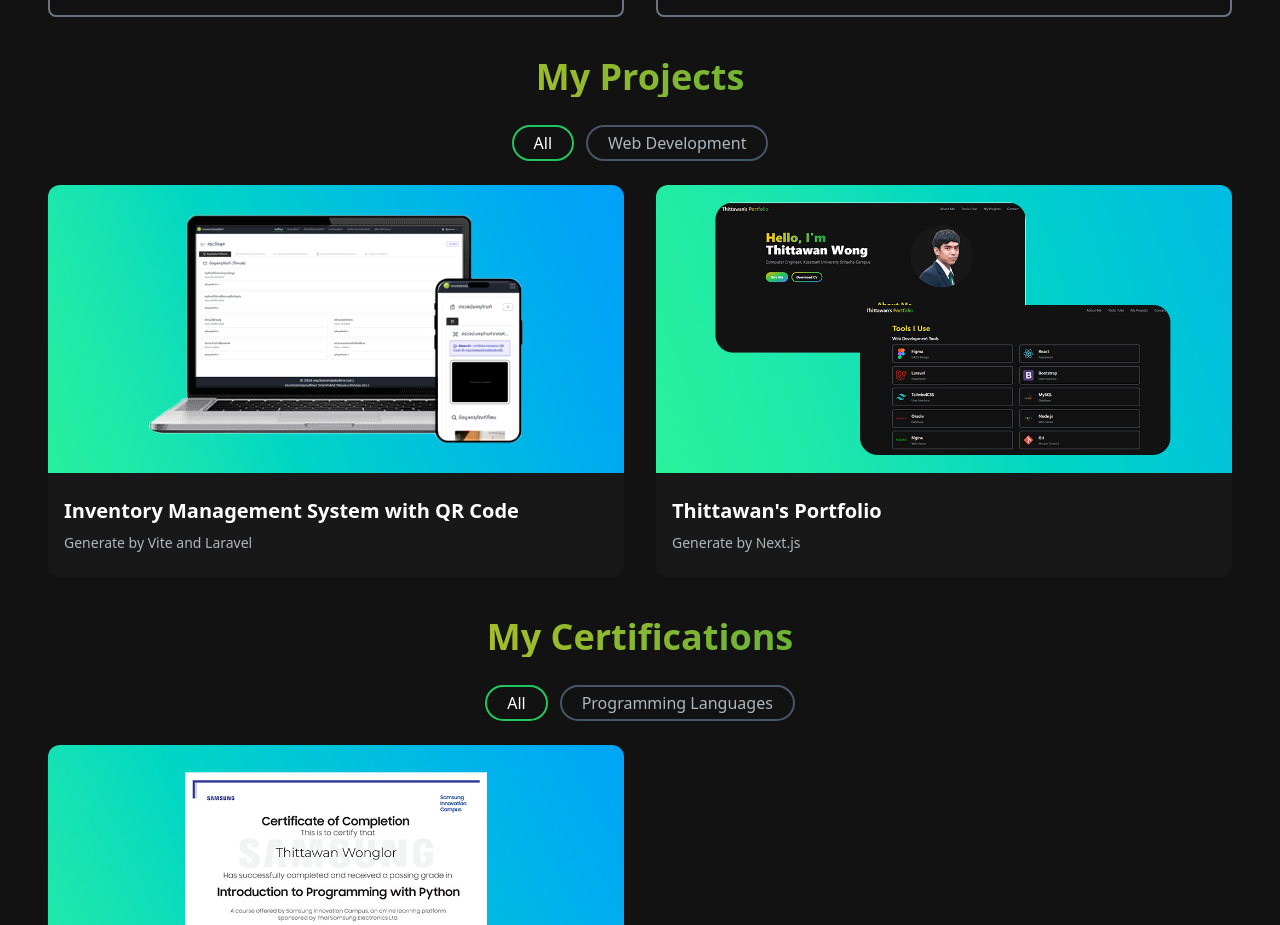
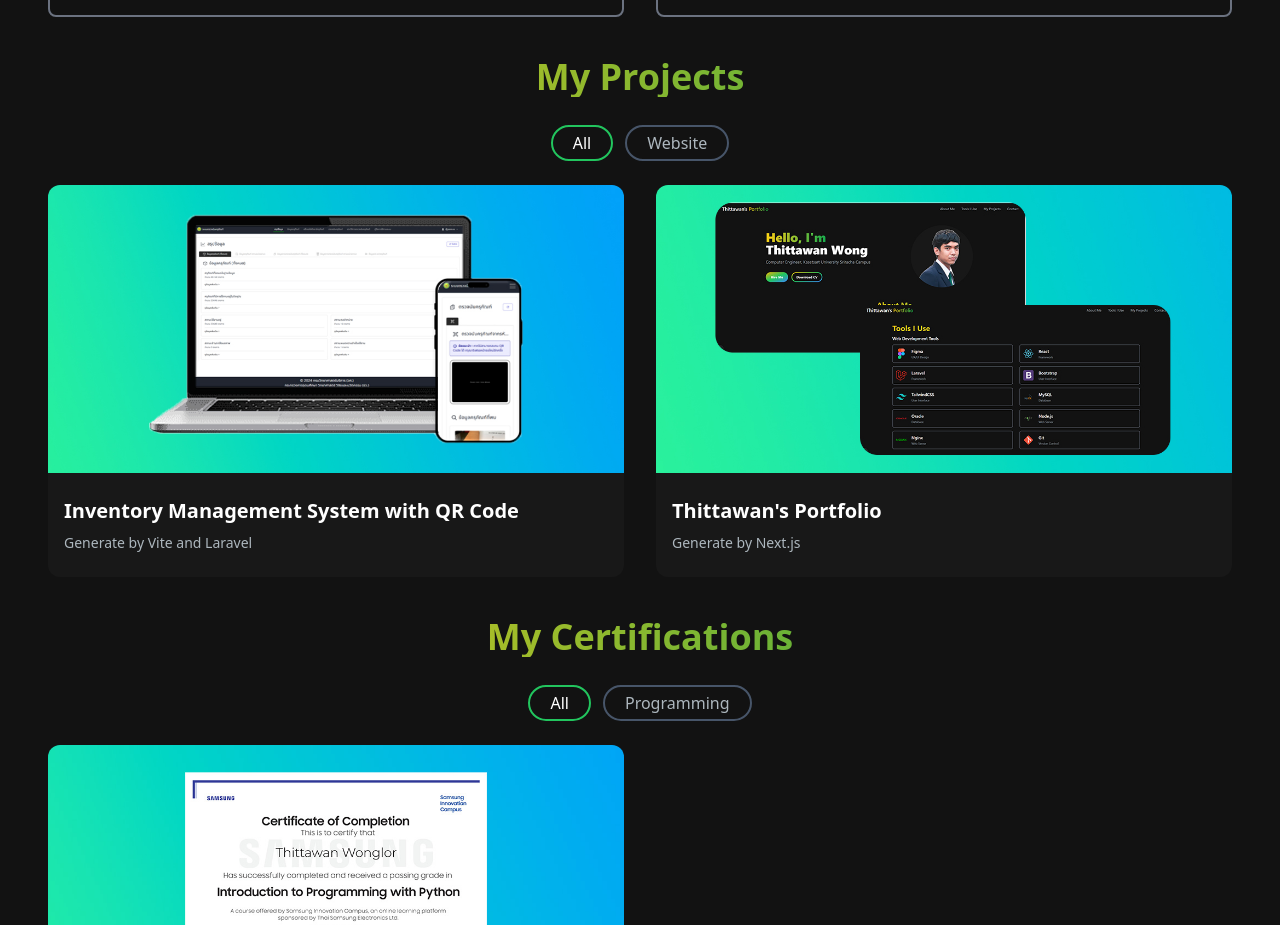
Before and after one commit to gun15992/portfolio-frontend, a Next.js app: page / in a window 1280 px wide. Shown: the part 2584-3509 px from the top of the page. Built offline with nearby package versions, Linux system fonts and the light colour scheme.

Commit message:
6th commit
6th commit in main

```diff
--- a/src/app/components/Sections/MyCertificationsSection.jsx
+++ b/src/app/components/Sections/MyCertificationsSection.jsx
@@ -15,7 +15,7 @@ const certificationsData = [
         description: "Endorsed by Thai Samsung Electronics Ltd.",
         imgUrl: "/images/Certifications/Certification1.jpg",
         previewUrl: "https://samsungsic-thailand.org/certificate-tutor?cert_hash=a1bc30c4e75a7099",
-        tag: ["All", "Programming Languages"]
+        tag: ["All", "Programming"]
     }
 ]
 
@@ -41,7 +41,7 @@ const MyCertificationsSection = () => {
             <h2 className="text-center text-4xl font-bold text-transparent bg-clip-text bg-gradient-to-r from-yellow-400 to-green-600 mt-10 mb-1">My Certifications</h2>
             <div className="text-white flex flex-row justify-center items-center gap-3 py-6">
                 <CertificationTag onClick={handleTagChange} name="All" isSelected={tag === "All"} />
-                <CertificationTag onClick={handleTagChange} name="Programming Languages" isSelected={tag === "Programming Languages"} />
+                <CertificationTag onClick={handleTagChange} name="Programming" isSelected={tag === "Programming"} />
             </div>
             <ul ref={ref} className="grid md:grid-cols-2 gap-x-8 gap-y-4 md:gab-12">
                 {filterCertifications.map((cert, index) => (
--- a/src/app/components/Sections/MyProjectsSection.jsx
+++ b/src/app/components/Sections/MyProjectsSection.jsx
@@ -15,7 +15,7 @@ const projectsData = [
         description: "Generate by Vite and Laravel",
         imgUrl: "/images/Projects/Project1.jpg",
         gitUrl: "https://github.com/gun15992/dss-inventory.git",
-        tag: ["All", "Web Development"]
+        tag: ["All", "Website"]
     },
     {
         id: 2,
@@ -23,7 +23,7 @@ const projectsData = [
         description: "Generate by Next.js",
         imgUrl: "/images/Projects/Project2.jpg",
         gitUrl: "https://github.com/gun15992/portfolio-website.git",
-        tag: ["All", "Web Development"]
+        tag: ["All", "Website"]
     },
 ]
 
@@ -49,7 +49,7 @@ const MyProjectsSection = () => {
             <h2 className="text-center text-4xl font-bold text-transparent bg-clip-text bg-gradient-to-r from-yellow-400 to-green-600 mt-10 mb-1">My Projects</h2>
             <div className="text-white flex flex-row justify-center items-center gap-3 py-6">
                 <ProjectTag onClick={handleTagChange} name="All" isSelected={tag === "All"} />
-                <ProjectTag onClick={handleTagChange} name="Web Development" isSelected={tag === "Web Development"} />
+                <ProjectTag onClick={handleTagChange} name="Website" isSelected={tag === "Website"} />
             </div>
             <ul ref={ref} className="grid md:grid-cols-2 gap-x-8 gap-y-4 md:gab-12">
                 {filterProjects.map((proj, index) => (
```
